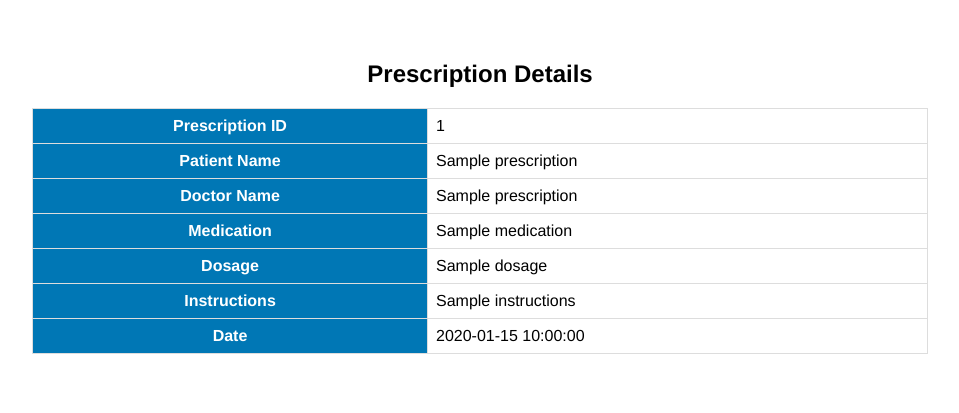
After one commit to nott74/sicko_mode_flask, a Flask app: template sicko_mode/templates/prescription_details.html in a window 1280 px wide. The commit adds this page. Shown: the top 413 px of the page, without its empty margins (160-1119 px from the left). Run offline with Flask 3, Linux system fonts and the light colour scheme; the template is opened without the code that fills it: most values are stand-ins (such as "Sample title", 1, 10 or a date in 2020).

Commit message:
prescription details and remove

```diff
--- /dev/null
+++ b/sicko_mode/templates/prescription_details.html
@@ -0,0 +1,79 @@
+<!DOCTYPE html>
+<html>
+<head>
+    <meta charset="UTF-8">
+    <title>Prescription Details</title>
+    <link rel="stylesheet" type="text/css" href="../static/style.css">
+    <style>
+        .prescription-details {
+            margin: 20px auto;
+            width: 80%;
+            max-width: 1000px;
+        }
+
+        .prescription-details h2 {
+            margin-bottom: 10px;
+        }
+
+        .prescription-details table {
+            margin-top: 20px;
+            width: 100%;
+            border-collapse: collapse;
+        }
+
+        .prescription-details th,
+        .prescription-details td {
+            padding: 8px;
+            border: 1px solid #ddd;
+        }
+
+        .prescription-details th {
+            background-color: #0077b5;
+            color: #fff;
+            text-align: center;
+            font-weight: bold;
+        }
+
+        .prescription-details td {
+            text-align: left;
+        }
+    </style>
+</head>
+<body>
+<main>
+    <div class="prescription-details">
+        <h2>Prescription Details</h2>
+        <table>
+            <tr>
+                <th>Prescription ID</th>
+                <td>{{ prescription.prescription_id }}</td>
+            </tr>
+            <tr>
+                <th>Patient Name</th>
+                <td>{{ prescription.patient_name }}</td>
+            </tr>
+            <tr>
+                <th>Doctor Name</th>
+                <td>{{ prescription.doctor_name }}</td>
+            </tr>
+            <tr>
+                <th>Medication</th>
+                <td>{{ prescription.medication }}</td>
+            </tr>
+            <tr>
+                <th>Dosage</th>
+                <td>{{ prescription.dosage }}</td>
+            </tr>
+            <tr>
+                <th>Instructions</th>
+                <td>{{ prescription.instructions }}</td>
+            </tr>
+            <tr>
+                <th>Date</th>
+                <td>{{ prescription.prescription_date }}</td>
+            </tr>
+        </table>
+    </div>
+</main>
+</body>
+</html>
```
Also changed, not shown: sicko_mode/clinic.py (+71 -5 lines), sicko_mode/templates/prescriptions.html (+13 -1 lines).
